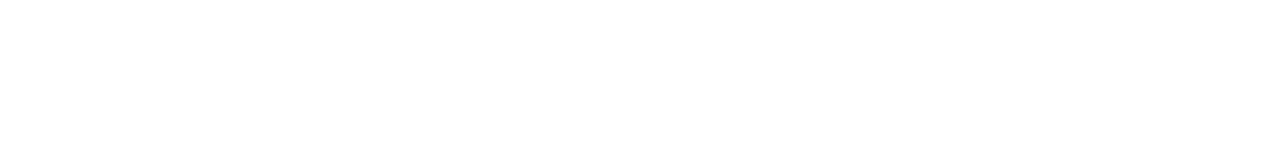
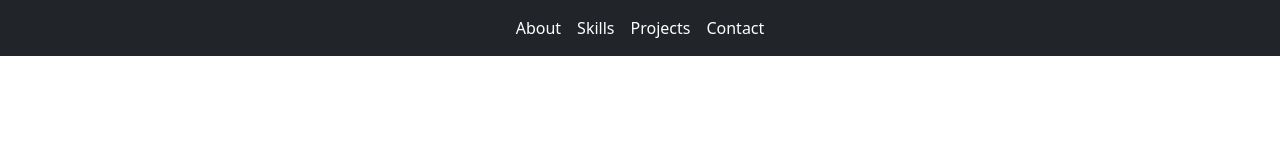
Before and after one commit to OKAMI3/Yasir_Tawfeq, a plain HTML site: page index.html in a window 1280 px wide. Drawn offline with nearby package versions, Linux system fonts and the light colour scheme.

Commit message:
adding navabr

```diff
--- a/index.html
+++ b/index.html
@@ -13,6 +13,30 @@
     <title>Portfolio</title>
   </head>
   <body>
+    <!--Navbar-->
+    <nav class="navbar navbar-expand-lg navbar-dark bg-dark " r>
+      <div class="container-fluid">
+        <div class="collapse navbar-collapse justify-content-center" id="navbarNav">
+          <ul class="navbar-nav ">
+            <li class="nav-item">
+              <a class="nav-link active" aria-current="page" href="#">About</a>
+            </li>
+            <li class="nav-item">
+              <a class="nav-link active" aria-current="page" href="#">Skills</a>
+            </li>
+            <li class="nav-item">
+              <a class="nav-link active" aria-current="page" href="#"
+                >Projects</a
+              >
+                          <li class="nav-item">
+              <a class="nav-link active" aria-current="page" href="#">Contact</a>
+            </li>
+            </li>
+          </ul>
+        </div>
+      </div>
+    </nav>
+    <!--Navbar-->
     <script
       src="https://cdn.jsdelivr.net/npm/bootstrap@5.0.2/dist/js/bootstrap.bundle.min.js"
       integrity="sha384-MrcW6ZMFYlzcLA8Nl+NtUVF0sA7MsXsP1UyJoMp4YLEuNSfAP+JcXn/tWtIaxVXM"
```
